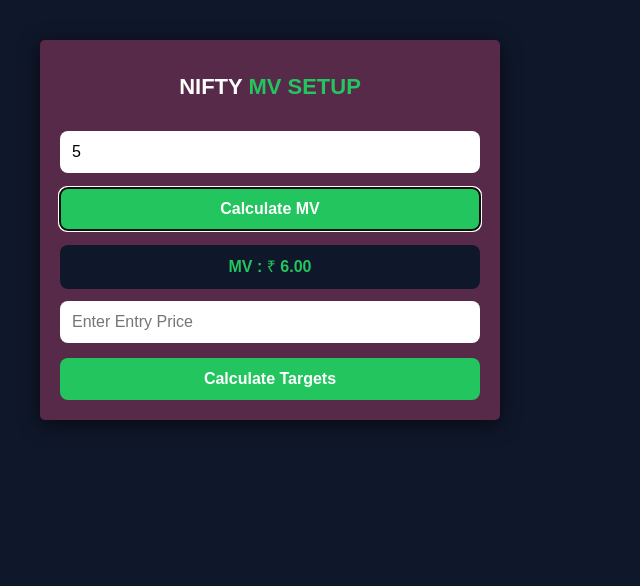
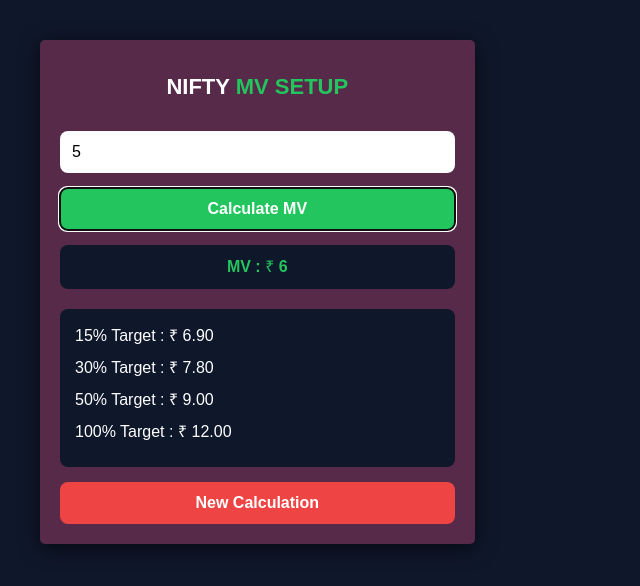
Before and after one commit to Udaya1999/nifty_setup, a React (Vite) app: page / in a window 1280 px wide. Both pictures are taken after typing "5" into the empty fields and a click on the button "Calculate MV". Shown: the top 586 px of the page, without its empty margins (0-640 px from the left). Built offline with nearby package versions, Linux system fonts and the light colour scheme.

Commit message:
Updated MV logic - removed entry input and auto target calculation

```diff
--- a/src/App.jsx
+++ b/src/App.jsx
@@ -4,7 +4,6 @@ import "./App.css";
 function App() {
   const [premium, setPremium] = useState("");
   const [mv, setMv] = useState(null);
-  const [entry, setEntry] = useState("");
   const [targets, setTargets] = useState(null);
 
   const calculateMV = () => {
@@ -18,29 +17,27 @@ function App() {
     else buffer = 0.1;
 
     const calculatedMV = value + value * buffer;
-    setMv(calculatedMV.toFixed(2));
-    setTargets(null);
-  };
+    const mvValue = parseFloat(calculatedMV.toFixed(2));
 
-  const calculateTargets = () => {
-    const price = parseFloat(entry);
-    if (!price) return;
+    setMv(mvValue);
 
-    const t15 = price + price * 0.15;
-    const t30 = price + price * 0.3;
-    const t45 = price + price * 0.45;
+    // 🎯 Calculate targets directly from MV
+    const t15 = mvValue + mvValue * 0.15;
+    const t30 = mvValue + mvValue * 0.30;
+    const t50 = mvValue + mvValue * 0.50;
+    const t100 = mvValue + mvValue * 1.0;
 
     setTargets({
       t15: t15.toFixed(2),
       t30: t30.toFixed(2),
-      t45: t45.toFixed(2),
+      t50: t50.toFixed(2),
+      t100: t100.toFixed(2),
     });
   };
 
   const clearAll = () => {
     setPremium("");
     setMv(null);
-    setEntry("");
     setTargets(null);
   };
 
@@ -50,7 +47,6 @@ function App() {
         <h1>
           NIFTY <span className="highlight">MV SETUP</span>
         </h1>
-
 
         <input
           type="number"
@@ -65,25 +61,11 @@ function App() {
           <>
             <div className="mv-display">MV : ₹ {mv}</div>
 
-            <input
-              type="number"
-              placeholder="Enter Entry Price"
-              value={entry}
-              onChange={(e) => setEntry(e.target.value)}
-            />
-
-            <button onClick={calculateTargets}>
-              Calculate Targets
-            </button>
-          </>
-        )}
-
-        {targets && (
-          <>
             <div className="targets">
-              <div>15% Target : ₹ {targets.t15}</div>
-              <div>30% Target : ₹ {targets.t30}</div>
-              <div>45% Target : ₹ {targets.t45}</div>
+              <div>15% Target : ₹ {targets?.t15}</div>
+              <div>30% Target : ₹ {targets?.t30}</div>
+              <div>50% Target : ₹ {targets?.t50}</div>
+              <div>100% Target : ₹ {targets?.t100}</div>
             </div>
 
             <button className="clear-btn" onClick={clearAll}>
```
